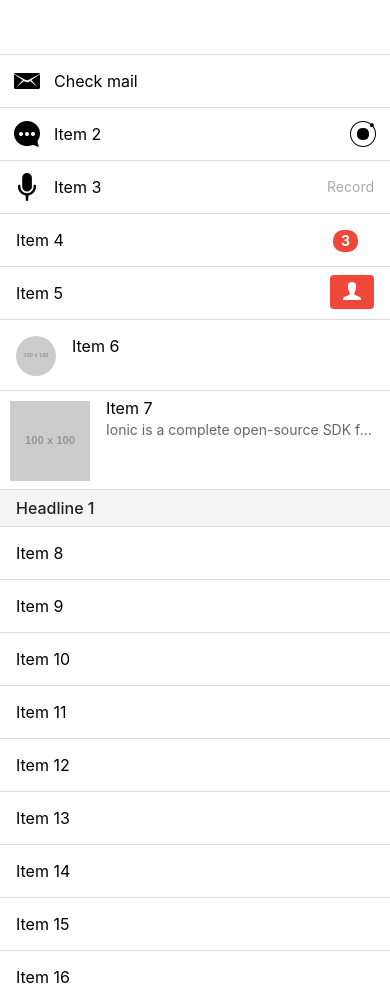
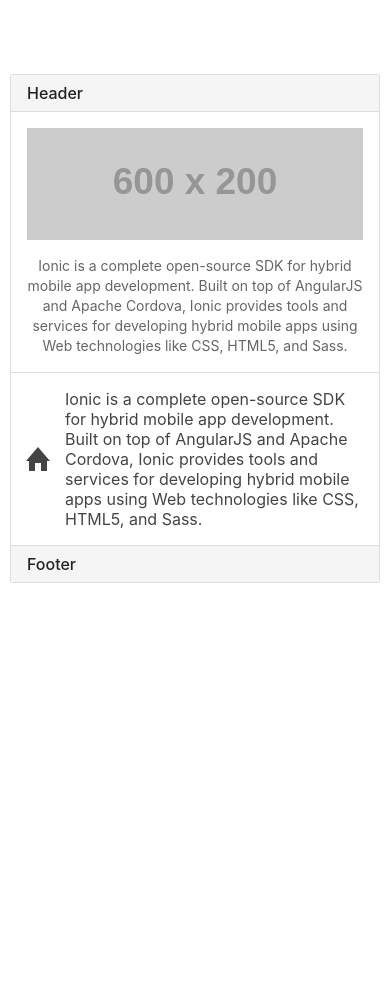
Before and after one commit to unleash51/Lab2, a website: page www/index.html in a window 390 px wide. Shown: the part 113-1100 px from the top of the page. After the commit the page ends 844 px from the top, so only its background shows below. Drawn offline with Linux system fonts and the light colour scheme; some packages are replaced by stand-ins of ours; files that its build step writes are made by us from their sources; placeholder pictures from the web are drawn by us; files whose address does not match are found by name.

Commit message:
Creating cards and inset lists

```diff
--- a/www/index.html
+++ b/www/index.html
@@ -48,61 +48,24 @@
         </ion-tabs>
 
         <ion-content>
-         <div class="list">
-           <a href="#" class="item item-icon-left">
-            <i class="icon ion-email"></i>
-            Check mail
-           </a>
-           <a href="#" class="item item-icon-left item-icon-right">
-            <i class="icon ion-chatbubble-working"></i>
-            Item 2
-            <i class="icon ion-ionic"></i>
-           </a>
-           <a href="#" class="item item-icon-left">
-            <i class="icon ion-mic-a"></i>
-           Item 3
-            <span class="item-note">
-              Record
-            </span>
-           </a>
-           <a href="#" class="item">
-           Item 4
-            <span class="badge badge-assertive">
-            3
-            </span>
-           </a>
-           <a href="#" class="item item-button-right">
-           Item 5
-            <button class="button button-assertive">
-             <i class="icon ion-person"></i>
-            </button>
-           </a>
-           <a href="#" class="item item-avatar">
-           <img src="http://placehold.it/100x100" alt="Avatar">
-           Item 6
-           </a>
-           <a href="#" class="item item-thumbnail-left">
-           <img src="http://placehold.it/100x100" alt="Avatar">
-           <h2>Item 7</h2>
-           <p>
-             Ionic is a complete open-source SDK for hybrid mobile app development. Built on top of AngularJS and Apache Cordova, Ionic provides tools and services for developing hybrid mobile apps using Web technologies like CSS, HTML5, and Sass.
-           </p>
-           </a>
-           <div class="item item-divider">Headline 1</div>
-           <a href="#" class="item">Item 8</a>
-           <a href="#" class="item">Item 9</a>
-           <a href="#" class="item">Item 10</a>
-           <a href="#" class="item">Item 11</a>
-           <a href="#" class="item">Item 12</a>
-           <a href="#" class="item">Item 13</a>
-           <a href="#" class="item">Item 14</a>
-           <a href="#" class="item">Item 15</a>
-           <a href="#" class="item">Item 16</a>
-           <a href="#" class="item">Item 17</a>
-           <a href="#" class="item">Item 18</a>
-           <a href="#" class="item">Item 19</a>
-           <a href="#" class="item">Item 20</a>
-         </div>
+
+          <div class="list list-inset">
+            <div class="item item-divider">
+              Header
+            </div>
+            <div class="item item-image item-body">
+              <img src="http://placehold.it/600x200" alt="Item Img">
+              <p>Ionic is a complete open-source SDK for hybrid mobile app development. Built on top of AngularJS and Apache Cordova, Ionic provides tools and services for developing hybrid mobile apps using Web technologies like CSS, HTML5, and Sass.</p>
+            </div>
+            <div class="item item-icon-left item-text-wrap">
+              <i class="icon ion-home"></i>
+              Ionic is a complete open-source SDK for hybrid mobile app development. Built on top of AngularJS and Apache Cordova, Ionic provides tools and services for developing hybrid mobile apps using Web technologies like CSS, HTML5, and Sass.
+            </div>
+            <div class="item item-divider">
+              Footer
+            </div>
+          </div>
+
         </ion-content>
 
     </ion-pane>
```
